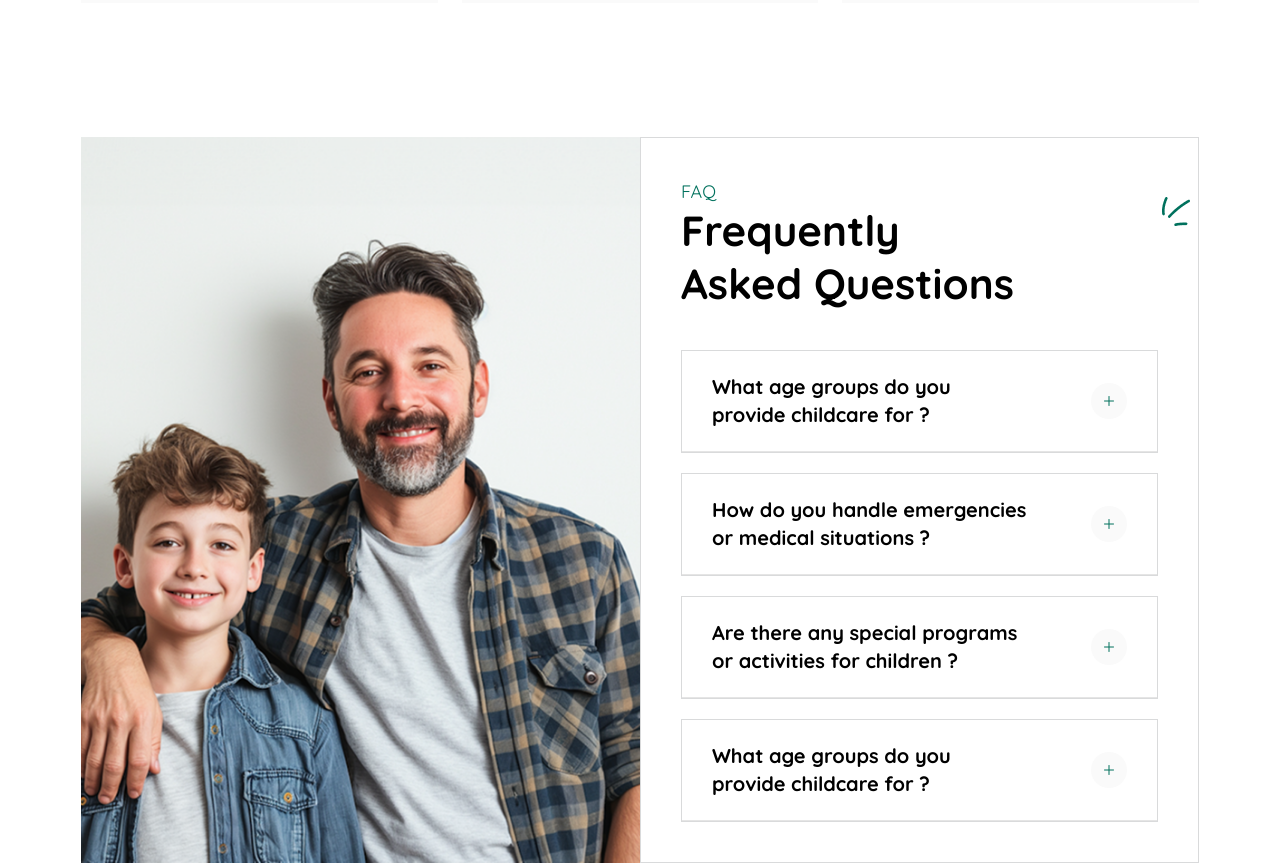
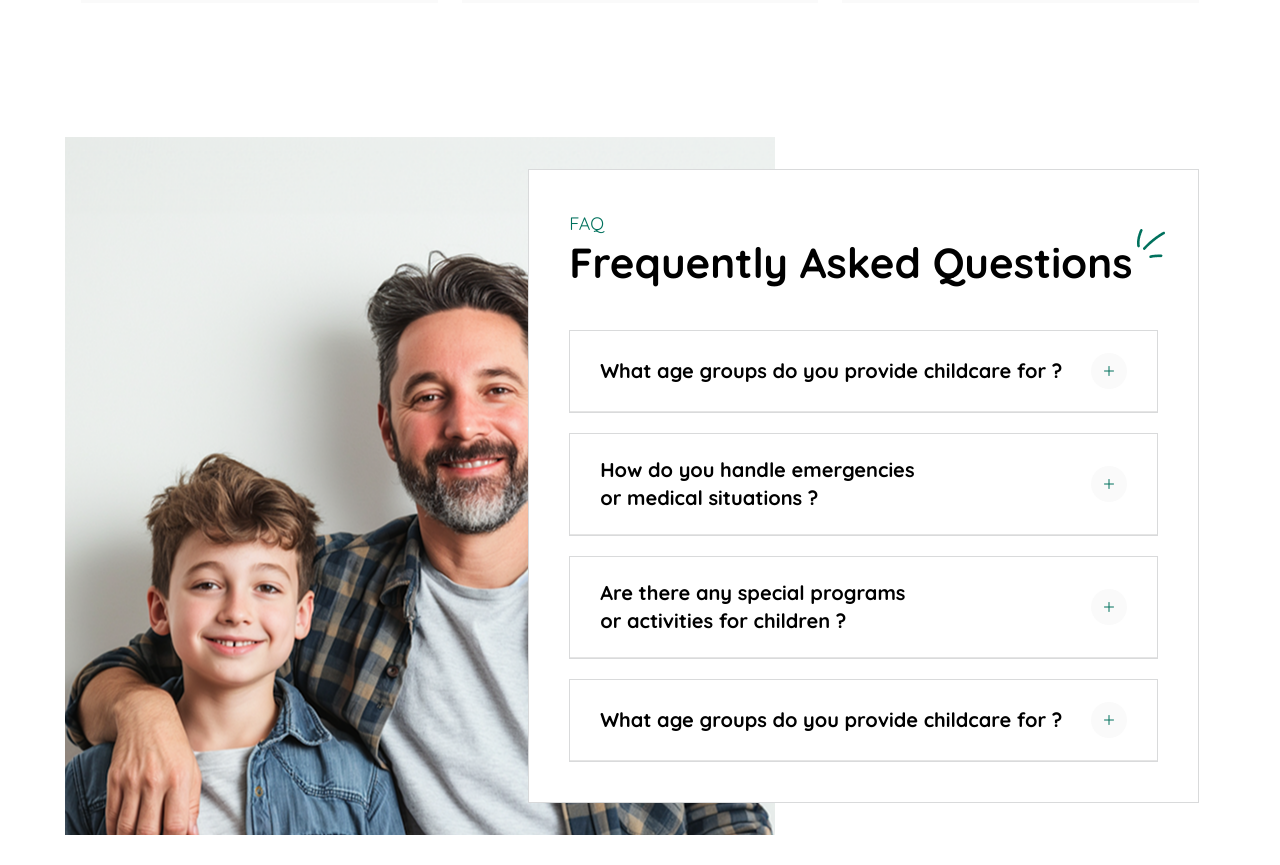
Before and after one commit to awesome-web-dev-1/mom-child-care, a React (Vite) app: page / in a window 1280 px wide. Shown: the part 4040-4905 px from the top of the page. Built offline with nearby package versions, Linux system fonts and the light colour scheme.

Commit message:
committed

```diff
--- a/src/pages/Home.jsx
+++ b/src/pages/Home.jsx
@@ -25,11 +25,11 @@ const Home = () => {
         </div>
         <div className="relative max-w-max mx-auto md:mx-0">
           <img src="/images/shape-small.png" alt="shape small" className="absolute -top-8 -left-6" />
-          <img src="/images/hero-banner.png" alt="hero image" width={599} height={489}/>
+          <img src="/images/hero-banner.png" alt="hero banner" width={599} height={489}/>
           <img src="/images/shape-1.png" alt="shape img" className="absolute -bottom-9 -right-10" />
         </div>
       </div>
-        <div className="hidden md:block w-[50%] h-[75%] absolute top-0 right-0 bg-[#FFD967] -z-10"></div>
+        <div className="hidden md:block w-[50%] h-[650px] absolute top-0 right-0 bg-[#FFD967] -z-10"></div>
     </section>
     {/* About section */}
     <section className="section">
@@ -143,11 +143,8 @@ const Home = () => {
 
     {/* FAQ */}
     <section className="py-[100px] sm:mt-72">
-      <div className="container grid md:grid-cols-2">
-        <div className="">
-          <img src="/images/faq-banner.png" alt="banner" className="img-cover max-h-[400px] md:max-h-none" />
-        </div>
-        <div className=" w-full bg-white p-10 border border-[#D9DADB]">
+      <div className="container bg-[url(/images/faq-banner.png)] bg-no-repeat py-8 grid">
+      <div className="sm:max-w-[60%] w-full bg-white p-10 border border-[#D9DADB] sm:ml-auto">
         <p className="subtitle">FAQ</p>
         <div className="relative max-w-max mb-10">
           <h2>Frequently Asked Questions</h2>
@@ -179,7 +176,7 @@ const Home = () => {
     </section>
 
     {/* Blog */}
-    <section className="section pb-[100px] my-20 xs:my-0">
+    <section className="section pb-[100px]">
       <div className="container">
         <div className="md:flex md:justify-between md:items-start">
           <div>
```
